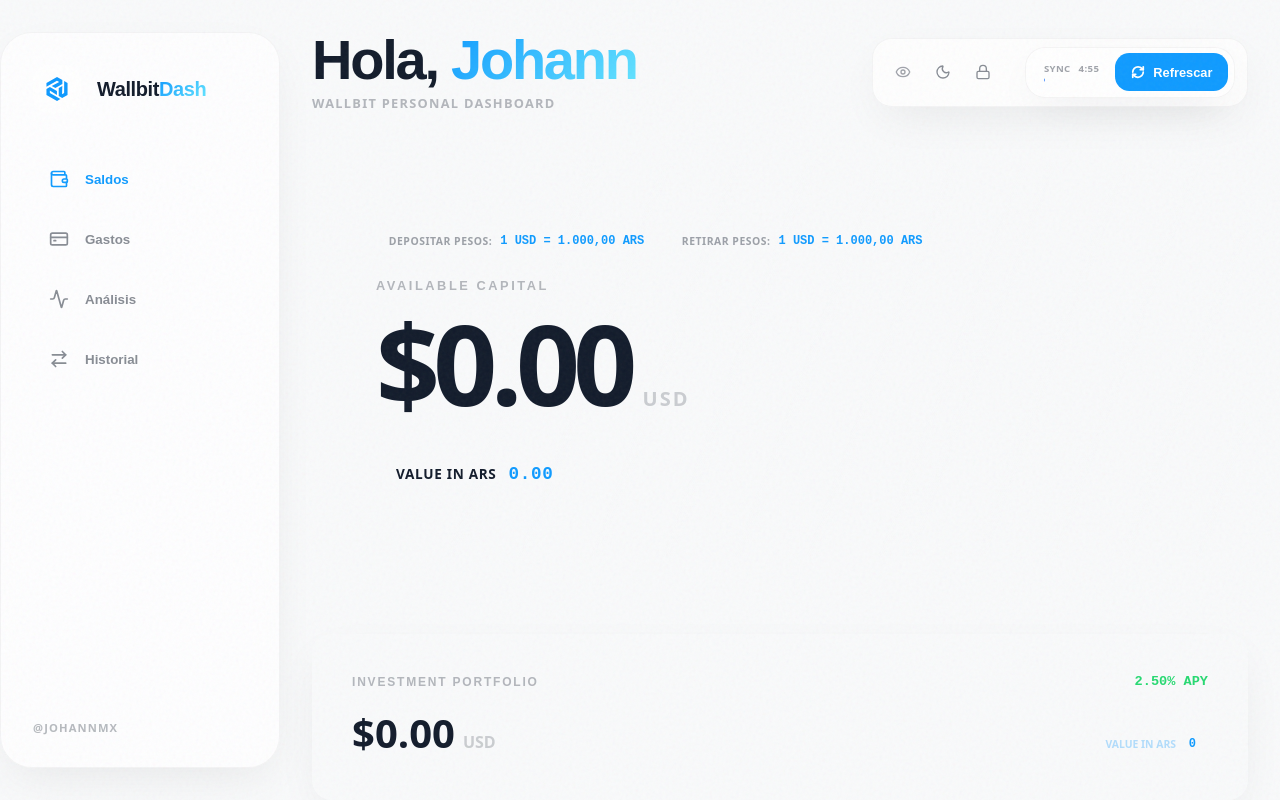
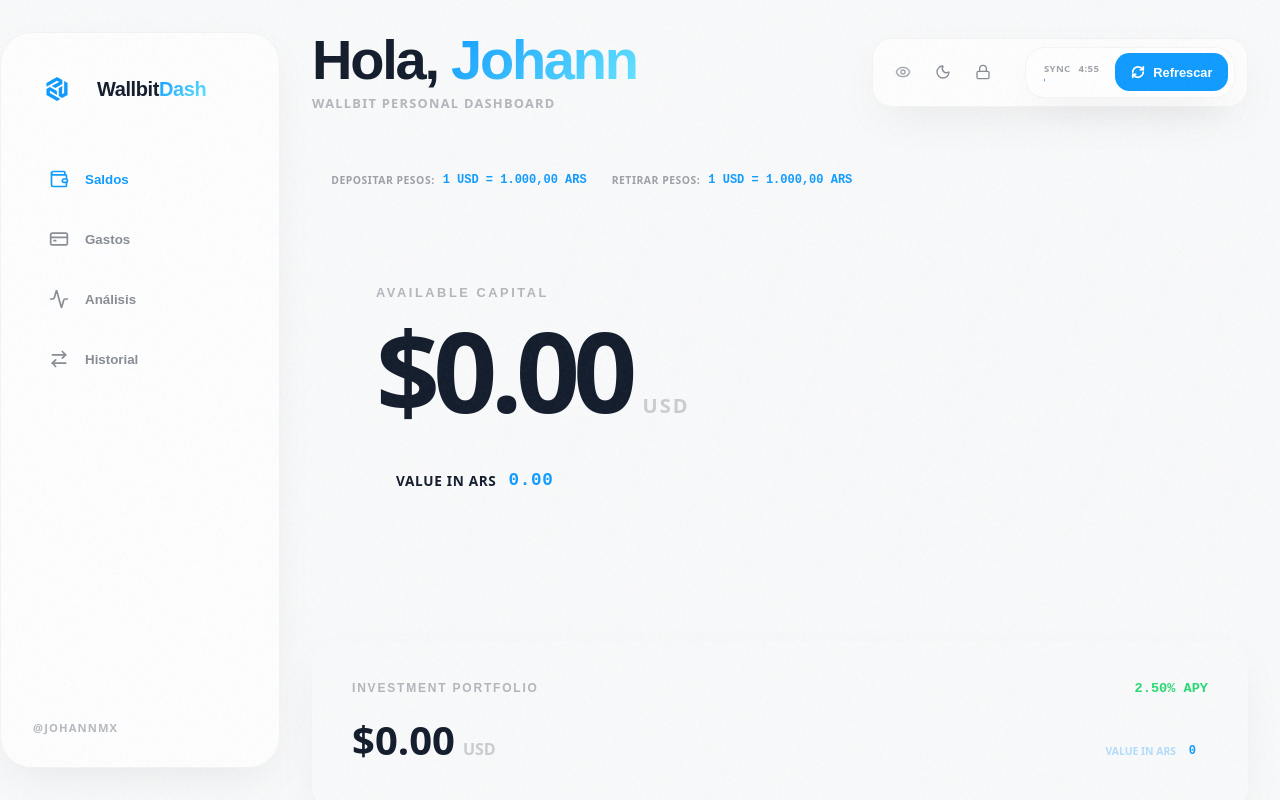
Before and after one commit to johannmx/wallbitdash, a React (Vite) app: page / in a window 1280 px wide. Shown: the top 800 px of the page. Built offline with nearby package versions, Linux system fonts and the light colour scheme; no server answers.

Commit message:
fix: separate rates ribbon layout and correct raw buyRate values

```diff
--- a/src/components/BalanceCards.tsx
+++ b/src/components/BalanceCards.tsx
@@ -48,6 +48,36 @@ interface BalanceCardsProps {
 const BalanceCards: FC<BalanceCardsProps> = ({ checking, stocks, showBalances, arsRate, arsBuyRate, arsRateUpdatedAt }) => {
   return (
     <>
+      {/* Rates Info Ribbon (Cinta informativa) */}
+      <div className="rates-ribbon" style={{
+        display: 'flex',
+        gap: '0.75rem',
+        marginBottom: '1.5rem',
+        flexWrap: 'wrap',
+        alignItems: 'center',
+        padding: '0.6rem 1.2rem',
+        borderRadius: '1rem',
+        background: 'hsla(var(--foreground), 0.02)',
+        border: '1px solid var(--border)',
+        backdropFilter: 'blur(8px)'
+      }}>
+        <div className="rate-pill-small" style={{ background: 'transparent', border: 'none', padding: 0 }}>
+          <span className="rate-label">Depositar pesos:</span>
+          <span className="rate-value">1 USD = {(arsBuyRate || 1000).toLocaleString('es-AR', { minimumFractionDigits: 2, maximumFractionDigits: 2 })} ARS</span>
+        </div>
+        <div style={{ width: '1px', height: '12px', background: 'var(--border)', display: 'inline-block' }} className="hide-mobile" />
+        <div className="rate-pill-small" style={{ background: 'transparent', border: 'none', padding: 0 }}>
+          <span className="rate-label">Retirar pesos:</span>
+          <span className="rate-value">1 USD = {arsRate.toLocaleString('es-AR', { minimumFractionDigits: 2, maximumFractionDigits: 2 })} ARS</span>
+        </div>
+        {arsRateUpdatedAt && (
+          <div style={{ display: 'flex', alignItems: 'center', gap: '0.4rem', fontSize: '0.65rem', opacity: 0.4, fontWeight: 700, marginLeft: 'auto' }} className="hide-mobile-meta">
+            <span style={{ width: '4px', height: '4px', borderRadius: '50%', background: 'hsl(var(--success))', display: 'inline-block', animation: 'pulse-dot 2s infinite' }} />
+            <span>WALLBIT RATE • {new Date(arsRateUpdatedAt).toLocaleTimeString('es-AR', { hour: '2-digit', minute: '2-digit' })}</span>
+          </div>
+        )}
+      </div>
+
       <div className="dashboard-grid" style={{ gap: 'var(--space-group)' }}>
         {/* Checking Balance (Hero Focus) */}
         <div className="glass stagger-2" style={{
@@ -83,24 +113,6 @@ const BalanceCards: FC<BalanceCardsProps> = ({ checking, stocks, showBalances, a
           }} />
 
           <div style={{ position: 'relative', zIndex: 1 }}>
-            {/* Rates Pills Above Title */}
-            <div style={{ display: 'flex', gap: '0.75rem', marginBottom: '1.5rem', flexWrap: 'wrap', alignItems: 'center' }}>
-              <div className="rate-pill-small">
-                <span className="rate-label">Depositar pesos:</span>
-                <span className="rate-value">1 USD = {(arsBuyRate || 1000).toLocaleString('es-AR', { minimumFractionDigits: 2, maximumFractionDigits: 2 })} ARS</span>
-              </div>
-              <div className="rate-pill-small">
-                <span className="rate-label">Retirar pesos:</span>
-                <span className="rate-value">1 USD = {arsRate.toLocaleString('es-AR', { minimumFractionDigits: 2, maximumFractionDigits: 2 })} ARS</span>
-              </div>
-              {arsRateUpdatedAt && (
-                <div style={{ display: 'flex', alignItems: 'center', gap: '0.4rem', fontSize: '0.65rem', opacity: 0.4, fontWeight: 700, marginLeft: 'auto' }}>
-                  <span style={{ width: '4px', height: '4px', borderRadius: '50%', background: 'hsl(var(--success))', display: 'inline-block', animation: 'pulse-dot 2s infinite' }} />
-                  <span>WALLBIT RATE • {new Date(arsRateUpdatedAt).toLocaleTimeString('es-AR', { hour: '2-digit', minute: '2-digit' })}</span>
-                </div>
-              )}
-            </div>
-
             <div style={{ display: 'flex', justifyContent: 'space-between', alignItems: 'center', marginBottom: '1.25rem', flexWrap: 'wrap', gap: '0.5rem' }}>
               <h3 style={{ opacity: 0.3, fontSize: '0.8rem', fontWeight: 900, textTransform: 'uppercase', letterSpacing: '0.2em', margin: 0 }}>Available Capital</h3>
             </div>
@@ -205,6 +217,19 @@ const BalanceCards: FC<BalanceCardsProps> = ({ checking, stocks, showBalances, a
           font-size: 1.1rem;
         }
         @media (max-width: 640px) {
+          .rates-ribbon {
+            flex-direction: column;
+            align-items: flex-start !important;
+            gap: 0.5rem !important;
+            padding: 0.8rem 1rem !important;
+          }
+          .hide-mobile {
+            display: none !important;
+          }
+          .hide-mobile-meta {
+            margin-left: 0 !important;
+            margin-top: 0.25rem;
+          }
           .ars-pill { margin-left: 0; margin-top: 0.5rem; width: 100%; justify-content: center; }
           .ars-pill-hero { width: 100%; justify-content: center; }
         }
```
Also changed, not shown: 1 other file (tests, documents, lock files or other folders).
